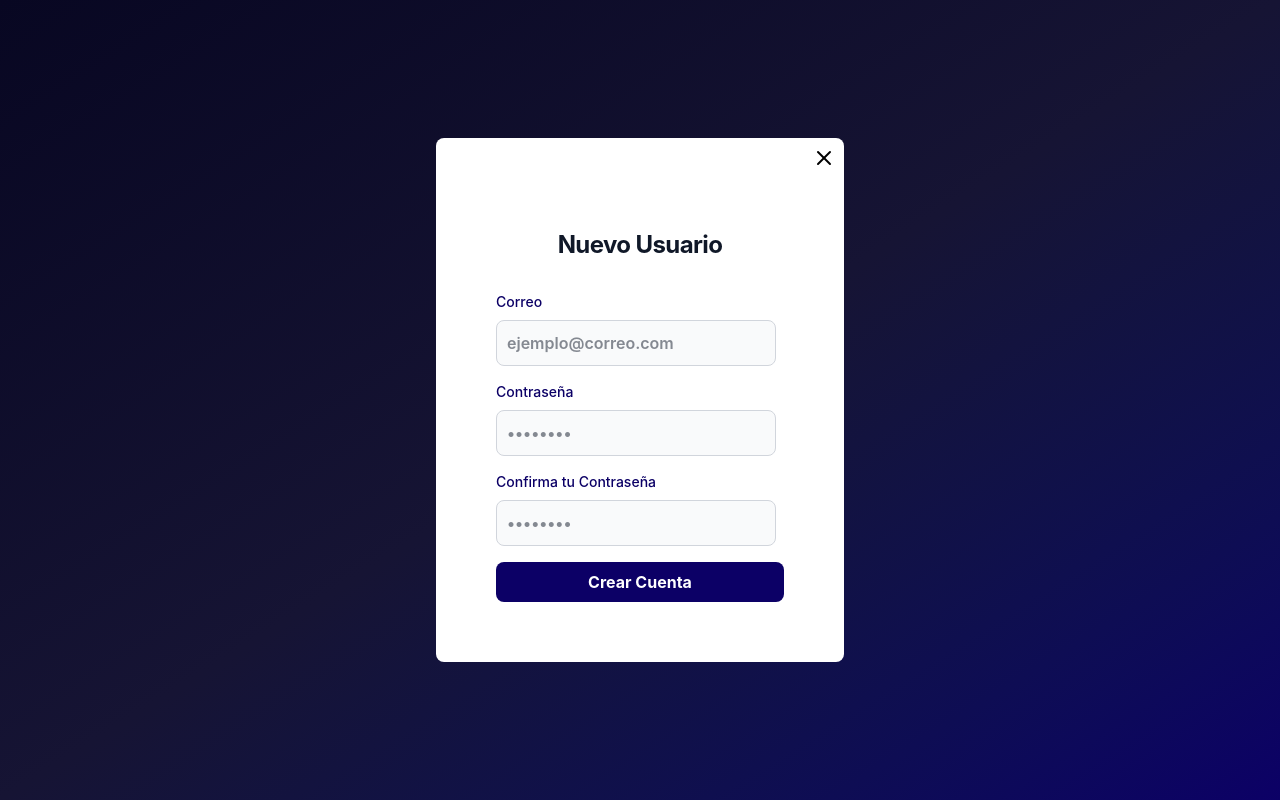
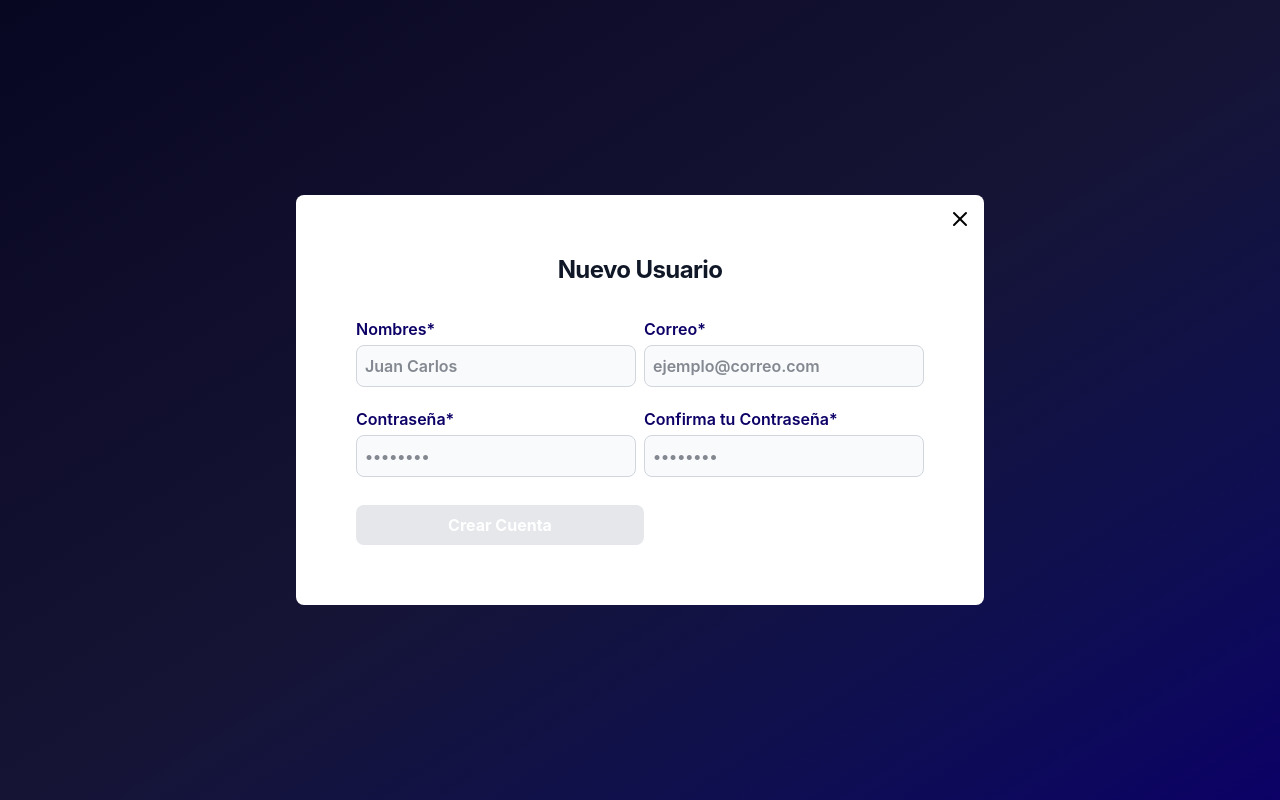
Before and after one commit to DavidMunozBedoya/Practicas_Camara_Comercio, a React (Vite) app: page /nuevo-usuario in a window 1280 px wide. Built offline with nearby package versions, Linux system fonts and the light colour scheme.

Commit message:
gestion y captura de datos a traves del fomulario, refactorizacion de formulario con componentes reutilizables y aplicacion de validaciones para las entradas con yup

```diff
--- a/package.json
+++ b/package.json
@@ -10,6 +10,7 @@
     "preview": "vite preview"
   },
   "dependencies": {
+    "@hookform/resolvers": "^5.4.0",
     "@material-tailwind/react": "^2.1.10",
     "axios": "^1.17.0",
     "dotenv": "^17.4.2",
@@ -22,6 +23,7 @@
     "react-hot-toast": "^2.6.0",
     "react-icons": "^5.6.0",
     "wouter": "^3.10.0",
+    "yup": "^1.7.1",
     "zustand": "^5.0.14"
   },
   "devDependencies": {
--- a/src/components/Button.jsx
+++ b/src/components/Button.jsx
@@ -1,9 +1,10 @@
-export const Button = ({ action = () => null, className = "", text = "", type = ""}) => {
+export const Button = ({ action = () => null, className = "", text = "", type = "submit", disabled = false }) => {
 
    return (
       <button
+         disabled={disabled}
          type={type}
-         className={className}
+         className={`text-white font-bold p-2 w-2xs rounded-lg ${disabled ? "bg-gray-200 cursor-default" : "bg-[#0c0066] cursor-pointer hover:bg-blue-700"} ${className}`}
          onClick={action}
       >{text}
       </button>
--- /dev/null
+++ b/src/components/Checkbox.jsx
@@ -0,0 +1,16 @@
+export default function Checkbox({ id = "", label = "", name = "", type = "checkbox", error = null, ...rest }) {
+   return (
+      <div className="flex space-x-1 text-xs">
+         <input
+            type={type}
+            name={name}
+            id={id}
+            {...rest}
+         />
+         <label htmlFor={id}>
+            {label}
+         </label>
+         <p className="text-red-600 text-xs h-2">{error?.message ?? ""}</p>
+      </div>
+   )
+}
--- a/src/components/FormInput.jsx
+++ b/src/components/FormInput.jsx
@@ -1,27 +1,16 @@
-export default function FormInput(
-   {
-      id = "",
-      label = "",
-      type = "",
-      placeholder = "",
-      required,
-      ...rest
-   }) {
-
+export default function FormInput({ label="", id = "", type = "", placeholder = "", error=null, ...rest }) {
    return (
-      <div className="flex flex-col justify-center gap-2 text-[#0c0066] font-semibold">
-         <label htmlFor={id} className="text-sm font-medium ">
-            {label}
-         </label>
+      <div className="flex flex-col justify-center gap-1 text-[#0c0066] font-semibold">
+         <label htmlFor={id}>{label}</label>
          <input
             type={type}
             id={id}
             placeholder={placeholder}
-            className="bg-gray-50 border border-gray-300 text-gray-900 rounded-lg p-2.5 w-70"
-            required={required}
+            className="bg-gray-50 border border-gray-300 text-gray-900 rounded-lg p-2 w-70"
             autoComplete={id}
             {...rest}
          />
+         <p className="text-red-600 text-xs h-2">{error?.message ?? ""}</p>
       </div>
    );
 }
--- a/src/components/LoginForm.jsx
+++ b/src/components/LoginForm.jsx
@@ -3,56 +3,61 @@ import FormInput from "./FormInput";
 import { useForm } from "react-hook-form";
 import { useAuthStore } from "../stores/useAuthStore";
 import { toast } from "react-hot-toast";
-
+import { yupResolver } from "@hookform/resolvers/yup";
+import { userLoginSchema } from "../schemas/loginSchema";
+import Checkbox from "./Checkbox";
 
 export default function ReactHookForm() {
-   const { register, handleSubmit } = useForm();
+   const {
+      register,
+      handleSubmit,
+      formState: { errors, isValid }
+   } = useForm({
+      mode: "onBlur",
+      resolver: yupResolver(userLoginSchema)
+   });
+
    const { toggleAuth } = useAuthStore();
 
    const onSubmit = handleSubmit((data) => {
       toggleAuth(true);
-      toast.success(`Bienvenido! ${data.email}`)
+      toast.success(`Bienvenido! ${data.email}`);
       console.log(data);
    });
 
    return (
-      <form onSubmit={onSubmit} className="space-y-5">
+      <form onSubmit={onSubmit} className="space-y-4">
          <h1 className="text-2xl font-bold text-center">Bienvenido!</h1>
          <FormInput
-            label="Correo:"
+            label="Correo *"
             type="email"
             placeholder="email@test.com"
             name="email"
             id="email"
-            required={true}
+            error={errors.email}
             {...register("email")}
          />
          <FormInput
-            label="Contraseña:"
+            label="Contraseña*"
             type="password"
             placeholder="**********"
             name="password"
             id="password"
-            required={true}
+            error={errors.password}
             {...register("password")}
          />
-         <div className="space-x-1">
-            <input
-               type="checkbox"
-               name="terminos"
-               id="terminos"
-               {...register("terminos")} />
-            <span className="text-red-600">
-               Terminos y condiciones
-            </span>
-         </div>
-         <div className="flex justify-center my-3">
-            <Button
-               type="submit"
-               className={'bg-[#0c0066] text-white font-bold p-2 w-2xs rounded-lg cursor-pointer hover:bg-blue-700 >'}
-               text="Iniciar Sesión"
-            />
-         </div>
+         <Checkbox
+            label="Terminos y Condiciones*"
+            name="terms"
+            id="terms"
+            error={errors.terms}
+            {...register("terms")}
+         />
+         <Button
+            disabled={!isValid}
+            text="Iniciar Sesión"
+            className="flex justify-center mt-3"
+         />
       </form>
    )
 }
--- a/src/components/NewUserForm.jsx
+++ b/src/components/NewUserForm.jsx
@@ -1,60 +1,83 @@
 import { IconX } from "../assets/icons/tablerIcons";
 import { Button } from "./Button";
+import { ButtonSpan } from "./ButtonSpan";
 import FormInput from "./FormInput";
+import { useForm } from "react-hook-form";
+import { userLoginSchema } from "../schemas/loginSchema";
+import { yupResolver } from "@hookform/resolvers/yup";
+import { useLocation } from "wouter";
 
 export default function NewUserForm() {
 
-   const handleSubmit = (e) => {
-      e.preventDefault();
-      console.log("submit")
-   }
+   const {
+      register,
+      handleSubmit,
+      formState: { errors, isValid }
+   } = useForm({
+      mode: "onBlur",
+      resolver: yupResolver(userLoginSchema),
+   });
+
+   const [, setlocation] = useLocation();
+   const onSubmit = handleSubmit((data) => {
+      console.log("cuenta creada exitosamente", data);
+   });
 
    return (
-      <form onSubmit={handleSubmit} className="flex justify-center items-center h-screen bg-linear-to-br from-[#080722] via-[#161434] to-[#0c0066]">
-         <div className="flex flex-col items-center justify-center px-6 md:px-8 py-8 mx-auto lg:py-0">
-            <div className="w-full bg-white rounded-lg">
-               <span className="flex justify-end m-2"><IconX /></span>
+      <form onSubmit={onSubmit} className="flex justify-center items-center h-screen bg-linear-to-br from-[#080722] via-[#161434] to-[#0c0066]">
+         <div className="flex flex-col  items-center justify-center px-6 md:px-8 py-8 mx-auto lg:py-0">
+            <div className="relative w-full bg-white rounded-lg">
+               <ButtonSpan className={'absolute top-3 right-3 hover:cursor-pointer'} action={() => { setlocation("/") }} icon={<IconX />} />
                <div className="space-y-5 md:space-y-4 sm:p-8 m-7">
                   <p className="text-2xl text-center font-bold leading-tight tracking-tight text-gray-900 md:text-2xl pb-4">
                      Nuevo Usuario
                   </p>
-                  <FormInput
-                     label="Correo"
-                     type="email"
-                     name="email"
-                     placeholder="ejemplo@correo.com"
-                     id="username"
-                     required={true}
-                  />
-                  <div>
+                  <div className="grid grid-cols-2 gap-2">
                      <FormInput
-                        label="Contraseña"
+                        label="Nombres*"
+                        type="name"
+                        name="name"
+                        placeholder="Juan Carlos"
+                        id="name"
+                        error={errors.name}
+                        {...register("name")}
+                     />
+                     <FormInput
+                        label="Correo*"
+                        type="email"
+                        name="email"
+                        placeholder="ejemplo@correo.com"
+                        id="email"
+                        error={errors.email}
+                        {...register("email")}
+                     />
+                     <FormInput
+                        label="Contraseña*"
                         type="password"
                         name="password"
                         placeholder="••••••••"
                         id="password"
-                        required={true}
+                        error={errors.password}
+                        {...register("password")}
                      />
-                  </div>
-                  <div>
                      <FormInput
-                        label="Confirma tu Contraseña"
+                        label="Confirma tu Contraseña*"
                         type="password"
-                        name="confirmPassword"
+                        name="passwordConfirm"
                         placeholder="••••••••"
-                        id="confirmPassword"
-                        required={true}
+                        id="passwordConfirm"
+                        error={errors.passwordConfirm}
+                        {...register("passwordConfirm")}
                      />
                   </div>
                   <Button
+                     disabled={!isValid}
                      type="submit"
                      text="Crear Cuenta"
-                     className={'bg-[#0c0066] text-white font-bold p-2 w-2xs rounded-lg cursor-pointer hover:bg-blue-700 >'}
                   />
                </div>
             </div>
          </div>
-      </form>
-
+      </form >
    )
 }
--- /dev/null
+++ b/src/schemas/loginSchema.js
@@ -0,0 +1,27 @@
+import * as Yup from "yup";
+
+export const userLoginSchema = Yup.object().shape({
+
+   name: Yup.string()
+   .trim()
+   .lowercase()
+   .required('Ingrese un Nombre')
+   ,
+
+   email: Yup.string()
+      .trim()
+      .lowercase()
+      .required('Ingrese un correo!')
+      .email('Ingrese una dirección de correo válida!')
+      .matches(/^[^\s@]+@[^\s@]+\.[^\s@]{2,}$/, 'El correo debe tener el dominio ej: .com'),
+
+   password: Yup.string()
+      .required('Ingrese una contraseña!')
+      .min(8, 'Debe contener mínimo 8 caracteres!')
+      .matches(/[!@#$%^&*(),.?":{}|<>]/, 'Debe contener al menos un carácter especial!')
+      .matches(/\d/, 'Debe contener al menos un número!')
+      .matches(/[A-Z]/, 'Debe contener al menos una letra mayúscula!'),
+
+   terms: Yup.boolean()
+      .oneOf([true], 'Debe aceptar los terminos!')
+});
```
Also changed, not shown: 1 other file (tests, documents, lock files or other folders).
